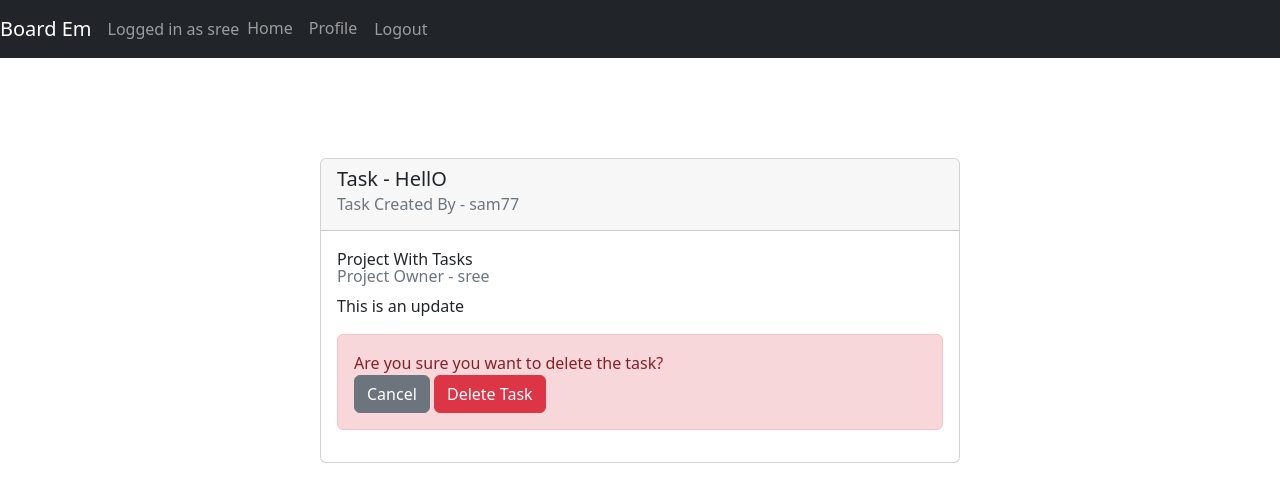
After one commit to sreehari229/Board-em, a Django app: page /account/delete_task/06b2392d-f45c-440f-9ce5-64115dbec58b/ in a window 1280 px wide. The commit adds this page. Shown: the top 502 px of the page. Run offline with Django 4.2, Linux system fonts and the light colour scheme; a user stored in the database is signed in; data comes from the database, SQL or seed files in the repository; both versions use the stored data as it was after the commit; some libraries are stand-ins or nearby versions.

Commit message:
Delete Task Added

```diff
--- a/TaskMan/Intendance/urls.py
+++ b/TaskMan/Intendance/urls.py
@@ -8,4 +8,5 @@ urlpatterns = [
     path('project_task/<str:pk>/', views.project_tasks_page, name='project-tasks'),
     path('create_task/<str:project_id>/', views.create_task_page, name='create-task'),
     path('update_task/<str:task_id>/', views.update_task_page, name="update-task"),
+    path('delete_task/<str:task_id>/', views.delete_task_page, name="delete-task"),
 ]
--- a/TaskMan/Intendance/views.py
+++ b/TaskMan/Intendance/views.py
@@ -129,3 +129,15 @@ def update_task_page(request, task_id):
         'form':form,
     }
     return render(request, "Intendance/task_CRUD.html", data)
+
+@login_required(login_url='login')
+def delete_task_page(request, task_id):
+    task = Task.objects.get(task_id=task_id)
+    if request.method == "POST":
+        task.delete()
+        messages.success(request, f"Task Deleted - {task.title}")
+        return redirect('project-tasks', pk=task.project.project_id)
+    data = {
+        'task':task,
+    }
+    return render(request, "Intendance/task_removal_confirmation.html", data)
--- a/TaskMan/templates/Intendance/base_layout.html
+++ b/TaskMan/templates/Intendance/base_layout.html
@@ -26,8 +26,11 @@
     {% block project_task_content %}
     {% endblock project_task_content %}
 
-    {% block create_task_content %}
-    {% endblock create_task_content %}
+    {% block CRUD_task_content %}
+    {% endblock CRUD_task_content %}
+
+    {% block delete_task_confirmation %}
+    {% endblock delete_task_confirmation %}
 
     <script src="https://cdn.jsdelivr.net/npm/bootstrap@5.2.1/dist/js/bootstrap.bundle.min.js" integrity="sha384-u1OknCvxWvY5kfmNBILK2hRnQC3Pr17a+RTT6rIHI7NnikvbZlHgTPOOmMi466C8" crossorigin="anonymous"></script>
 </body>
--- a/TaskMan/templates/Intendance/task_CRUD.html
+++ b/TaskMan/templates/Intendance/task_CRUD.html
@@ -2,7 +2,7 @@
 {% load widget_tweaks %}
 {% load static %}
 
-{% block create_task_content %}
+{% block CRUD_task_content %}
 <div class="container">
 <form action="" method="POST">
     {% csrf_token %}
@@ -35,4 +35,4 @@
 
 </form>
 </div>
-{% endblock create_task_content %}
+{% endblock CRUD_task_content %}
--- /dev/null
+++ b/TaskMan/templates/Intendance/task_removal_confirmation.html
@@ -0,0 +1,27 @@
+{% extends 'Intendance/base_layout.html' %}
+
+{% block delete_task_confirmation %}
+<div class="h-100 d-flex align-items-center justify-content-center" style="margin-top:100px">
+<div class="card" style="width: 40rem;">
+    <div class="card-header">
+        <h5 class="card-title">Task - {{ task.title }}</h5>
+        <h6 class="card-subtitle mb-2 text-muted">Task Created By - {{ task.created_by }}</h6>
+      </div>
+    <div class="card-body">
+      {{ task.project.name }}
+      <h6 class="card-subtitle mb-2 text-muted">Project Owner - {{ task.project.created_by }}</h6>
+      <p class="card-text">{{ task.description }}</p>
+      <form action="" method="POST">
+        {% csrf_token %}
+      <div class="alert alert-danger" role="alert">
+        Are you sure you want to delete the task?
+        <div>
+        <a class="btn btn-secondary" href="{% url 'project-tasks' task.project.project_id %}">Cancel</a>
+        <input class="btn btn-danger" type="submit" value="Delete Task" />
+        </div>
+      </div>
+    </form>
+    </div>
+  </div>
+</div>
+{% endblock delete_task_confirmation %}
```
Also changed, not shown: TaskMan/templates/Intendance/project_tasks.html (+4 -4 lines), TaskMan/db.sqlite3.
